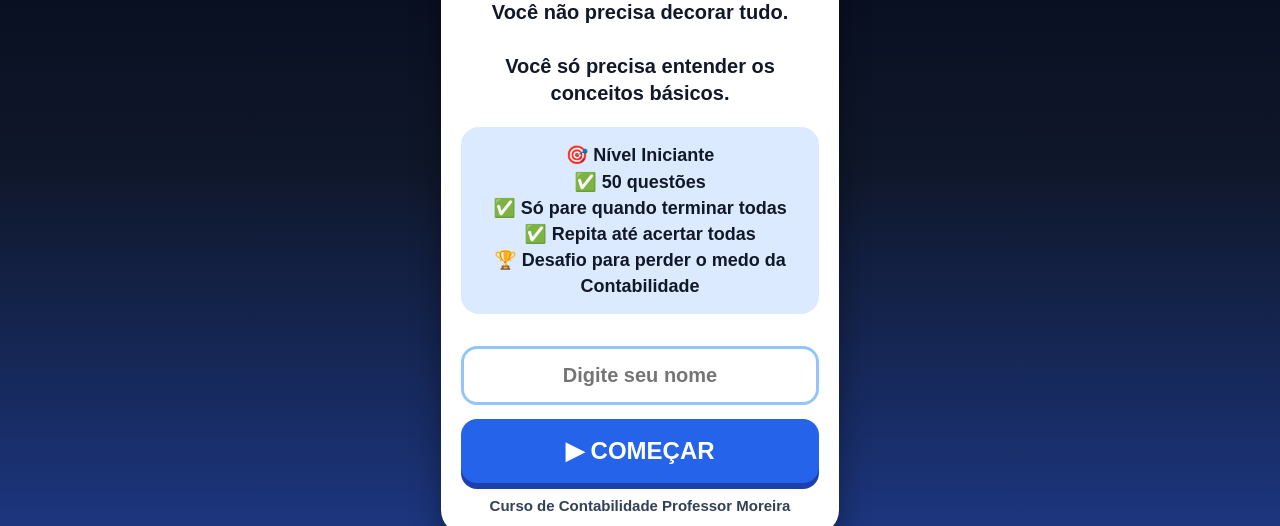
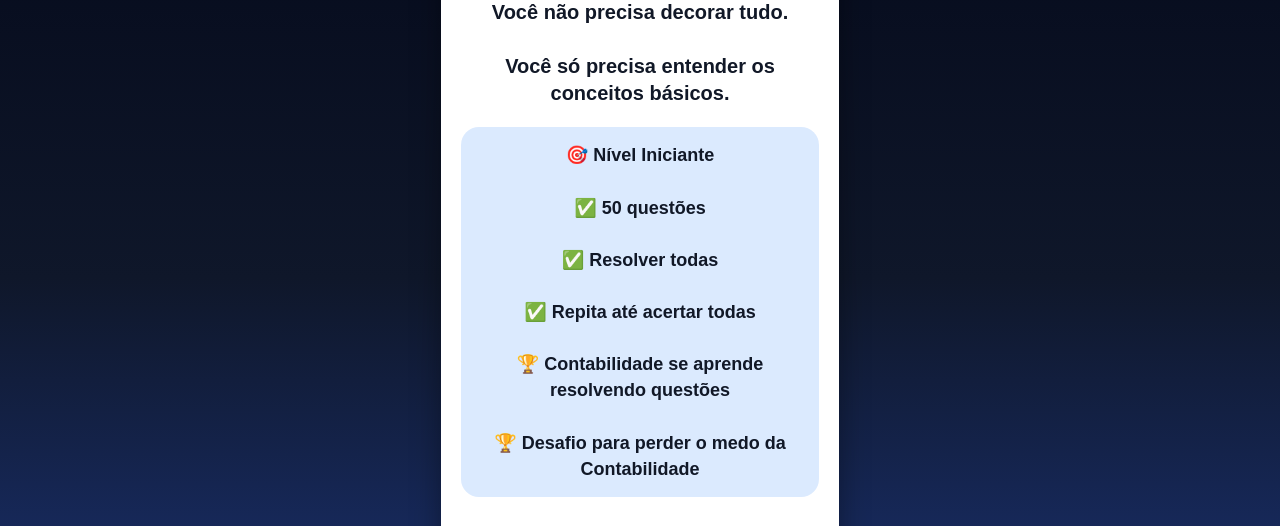
Before and after one commit to professormoreiracontabilidade-rgb/PARA-COMECAR-A-GOSTAR-DE-CONTABILIDADE, a plain HTML site: page index.html in a window 1280 px wide. Shown: the part 238-764 px from the top of the page. Drawn offline with Linux system fonts and the light colour scheme.

Commit message:
Update index.html

```diff
--- a/index.html
+++ b/index.html
@@ -409,15 +409,16 @@ function renderStart(){
       Você só precisa entender os conceitos básicos.
     </div>
     <div class="info">
-      🎯 Nível Iniciante<br>
-      ✅ 50 questões<br>
-      ✅ Só pare quando terminar todas<br>
-      ✅ Repita até acertar todas<br>
+      🎯 Nível Iniciante<br><br>
+      ✅ 50 questões<br><br>
+      ✅ Resolver todas<br><br>
+      ✅ Repita até acertar todas<br><br>
+      🏆 Contabilidade se aprende resolvendo questões<br><br>
       🏆 Desafio para perder o medo da Contabilidade
     </div>
     <input class="name-input" id="studentName" placeholder="Digite seu nome">
     <button class="start-btn" onclick="startQuiz()">▶ COMEÇAR</button>
-    <div class="small-note">Curso de Contabilidade Professor Moreira</div>
+    <div class="small-note">🚀 Quem resolve questões aprende mais rápido.<br><br>Curso de Contabilidade Professor Moreira</div>
   `;
 }
 
```
